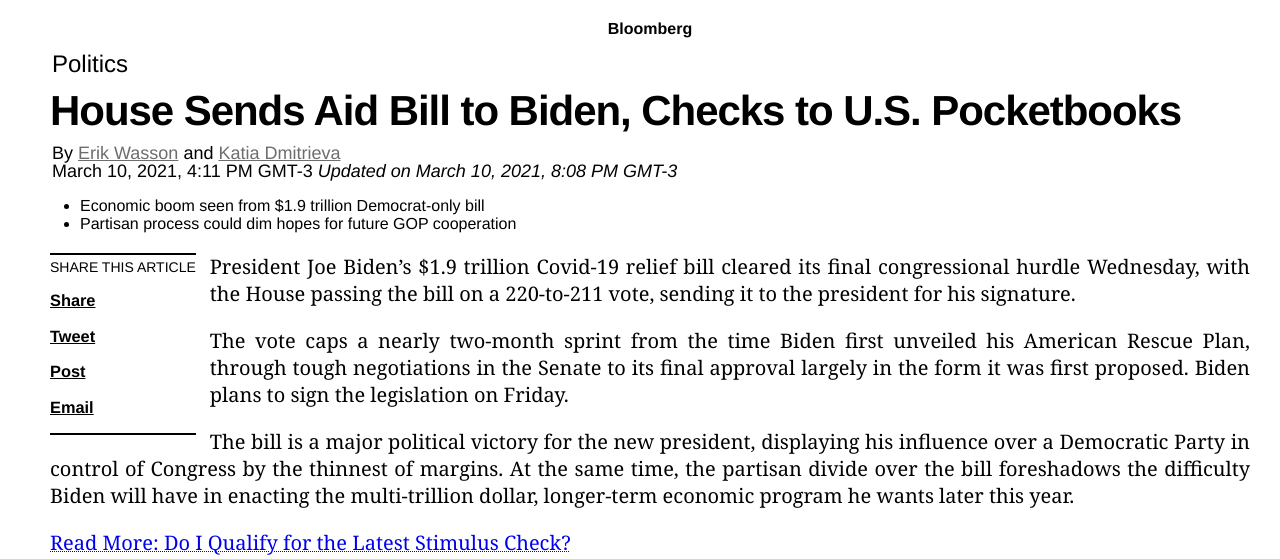
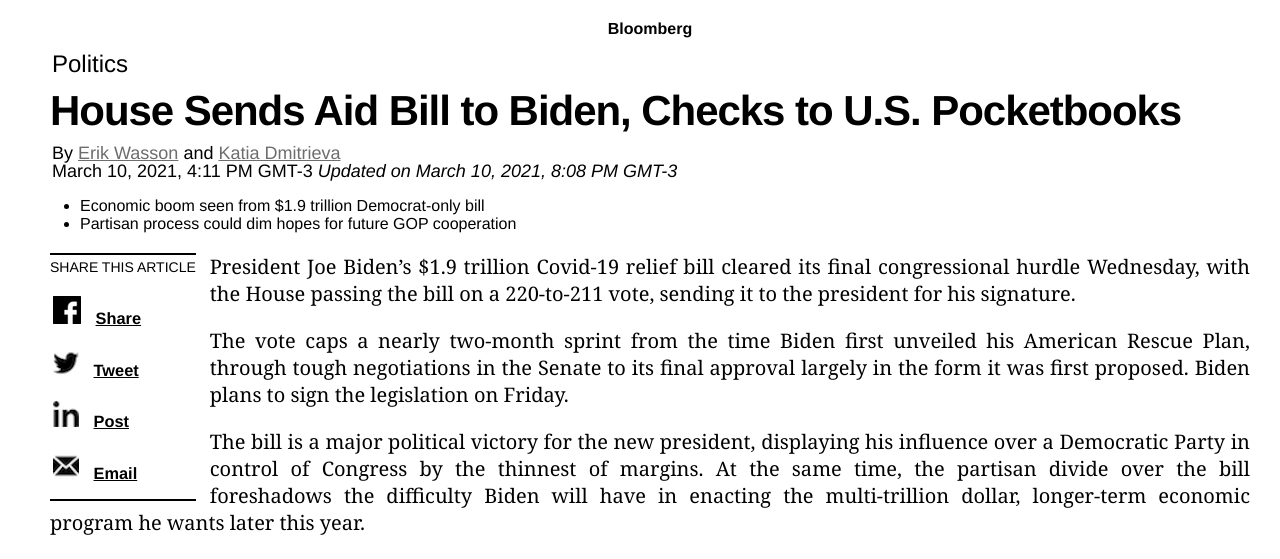
Before and after one commit to lucascaniggia/RadiumRocketExcs, a plain HTML site: page Semana 07/index.html in a window 1280 px wide. Shown: the top 559 px of the page. Drawn offline with Linux system fonts and the light colour scheme; files whose address does not match are found by name.

Commit message:
logo imgs added, aside completed

```diff
--- a/Semana 07/index.html
+++ b/Semana 07/index.html
@@ -47,6 +47,10 @@
         <aside class="content">
           <div>SHARE THIS ARTICLE</div>
           <h3>
+            <img
+              class="logo"
+              src="/Users/mac/Desktop/Radium Rocket/Semana 07/fb1.png"
+            />
             <a
               class="share"
               href="https://www.facebook.com/sharer/sharer.php?u=https%3A%2F%2Fwww.bloomberg.com%2Fnews%2Farticles%2F2021-03-10%2Fhouse-sends-stimulus-bill-to-biden-checks-to-u-s-pocketbooks"
@@ -55,6 +59,10 @@
             >
           </h3>
           <h3>
+            <img
+              class="logo"
+              src="/Users/mac/Desktop/Radium Rocket/Semana 07/tw1.png"
+            />
             <a
               class="share"
               href="https://twitter.com/intent/tweet?text=House%20passes%20Biden%E2%80%99s%20%241.9%20trillion%20Covid-19%20relief%20bill%2C%20sending%20it%20to%20the%20president%20for%20his%20signature&via=bpolitics&url=https%3A%2F%2Fwww.bloomberg.com%2Fnews%2Farticles%2F2021-03-10%2Fhouse-sends-stimulus-bill-to-biden-checks-to-u-s-pocketbooks"
@@ -63,6 +71,10 @@
             >
           </h3>
           <h3>
+            <img
+              class="logo"
+              src="/Users/mac/Desktop/Radium Rocket/Semana 07/lnkd1.png"
+            />
             <a
               class="share"
               href="https://www.linkedin.com/shareArticle?mini=true&title=House%20Sends%20Aid%20Bill%20to%20Biden%2C%20Checks%20to%20U.S.%20Pocketbooks&summary=President%20Joe%20Biden%E2%80%99s%20%241.9%20trillion%20Covid-19%20relief%20bill%20cleared%20its%20final%20congressional%20hurdle%20Wednesday%2C%20with%20the%20House%20passing%20the%20bill%20on%20a%20220-to-211%20vote%2C%20sending%20it%20to%20the%20president%20for%20his%20signature.&url=https%3A%2F%2Fwww.bloomberg.com%2Fnews%2Farticles%2F2021-03-10%2Fhouse-sends-stimulus-bill-to-biden-checks-to-u-s-pocketbooks"
@@ -71,6 +83,10 @@
             >
           </h3>
           <h3>
+            <img
+              class="logo"
+              src="/Users/mac/Desktop/Radium Rocket/Semana 07/mail1.png"
+            />
             <a
               class="share"
               href="mailto:?subject=House%20Sends%20Aid%20Bill%20to%20Biden%2C%20Checks%20to%20U.S.%20Pocketbooks%20-%20Bloomberg&body=House%20Sends%20Aid%20Bill%20to%20Biden%2C%20Checks%20to%20U.S.%20Pocketbooks%0D%0A%0D%0Aby%20Erik%20Wasson%20and%20Katia%20Dmitrieva%0D%0A%0D%0APresident%20Joe%20Biden%E2%80%99s%20%241.9%20trillion%20Covid-19%20relief%20bill%20cleared%20its%20final%20congressional%20hurdle%20Wednesday%2C%20with%20the%20House%20passing%20the%20bill%20on%20a%20220-to-211%20vote%2C%20sending%20it%20to%20the%20president%20for%20his%20signature.%0D%0A%0D%0Ahttps%3A%2F%2Fwww.bloomberg.com%2Fnews%2Farticles%2F2021-03-10%2Fhouse-sends-stimulus-bill-to-biden-checks-to-u-s-pocketbooks"
--- a/Semana 07/style.css
+++ b/Semana 07/style.css
@@ -118,12 +118,16 @@ span {
   border-bottom: 2px solid black;
 }
 
+.logo {
+  margin: 5px 10px 0px 3px;
+  display: inline-block;
+}
+
 .content,
 .share {
   margin-top: 4px;
   margin-bottom: 0px;
   font-family: "BWHaasGrotesk-75Bold-Web", Helvetica, Arial, sans-serif;
-  display: block;
   color: black;
 }
 
```
Also changed, not shown: Semana 07/fb1.png (added), Semana 07/lnkd1.png (added), Semana 07/mail1.png (added), Semana 07/tw1.png (added).
